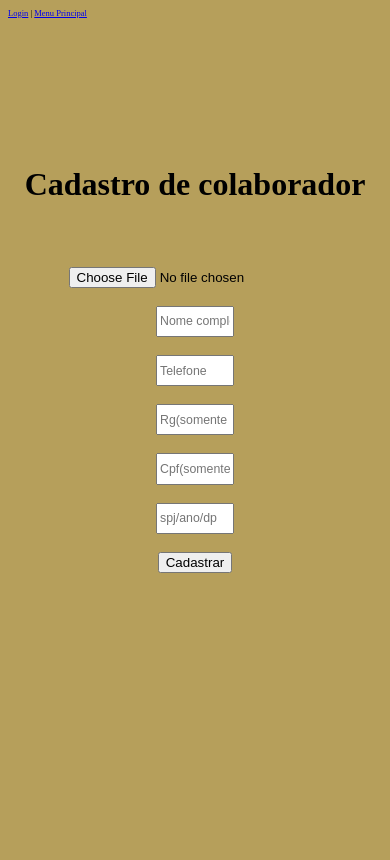
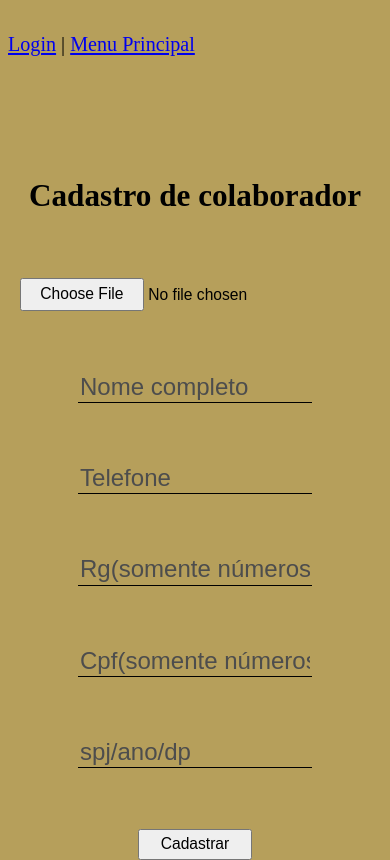
Before and after one commit to sergio3213/sistemaColaboradoresNoReact, a plain HTML site: page frontend/telaCadastroColaborador/telaCadastroColaborador.html in a window 390 px wide. Drawn offline with nearby package versions, Linux system fonts and the light colour scheme.

Commit message:
todas as telas responsivas prontas

```diff
--- a/frontend/telaCadastroColaborador/telaCadastroColaborador.css
+++ b/frontend/telaCadastroColaborador/telaCadastroColaborador.css
@@ -1,49 +1,168 @@
-body{
+body {
   background-color: #b69f5b;
 }
 
-.divLinks{font-size:calc(1.1vw + 0.5vh)}
+.divLinks {
+  font-size: calc(1.1vw + 0.5vh);
+}
 
-.divH1{text-align: center;
+.divH1 {
+  text-align: center;
+  position: relative;
+  top: 15vh;
+}
+.divInputs {
+  position: relative;
+  top: 20vh;
+  text-align: center;
+  position: relative;
+}
+
+.inputFile {
+}
+
+.inputNome {
+  width: 20vw;
+  height: 3.7vh;
+  font-size: calc(1vw + 1vh);
+}
+
+.inputTelefone {
+  width: 20vw;
+  height: 3.7vh;
+  font-size: calc(1vw + 1vh);
+}
+
+.inputRg {
+  width: 20vw;
+  height: 3.7vh;
+  font-size: calc(1vw + 1vh);
+}
+
+.inputCpf {
+  width: 20vw;
+  height: 3.7vh;
+  font-size: calc(1vw + 1vh);
+}
+
+.inputSpjAnoDp {
+  width: 20vw;
+  height: 3.7vh;
+  font-size: calc(1vw + 1vh);
+}
+
+@media (max-width: 1000px) {
+  body {
+    background-color: #b69f5b;
+  }
+
+  .divLinks {
+    position: relative;
+    top: 3vh;
+    font-size: calc(3vw + 1vh);
+  }
+
+  .divH1 {
+    text-align: center;
+    position: relative;
+    top: 15vh;
+    font-size:4vw;
+  }
+  .divInputs {
+    position: relative;
+    top: 20vh;
+    text-align: center;
+    position: relative;
+  }
+
+  .inputFile {
+    width:90vw;
+    font-size:4vw;
+  }
+  .inputFIle::-webkit-file-upload-button{
+    width:32vw;
+    height:4vh;
+    font-size:4vw;
+  }
+
+  .inputNome {
+    background-color: #b69f5b;
+    position:relative;
+    top:5vh;
+    border:0px solid black;
+    border-bottom: 1px solid black;
+    width: 60vw;
+    height: 3.7vh;
+    font-size: calc(4vw + 1vh);
+  }
+
+  .inputNome::placeholder{
+    color:rgb(77, 77, 77)
+  }
+
+  .inputTelefone {
+    background-color: #b69f5b;
+    position:relative;
+    top:10vh;
+    border:0px solid black;
+    border-bottom: 1px solid black;
+    width: 60vw;
+    height: 3.7vh;
+    font-size: calc(4vw + 1vh);
+  }
+
+  .inputTelefone::placeholder{
+    color:rgb(77, 77, 77)
+  }
+  .inputRg {
+    background-color: #b69f5b;
     position:relative;
     top:15vh;
+    border:0px solid black;
+    border-bottom: 1px solid black;
+    width: 60vw;
+    height: 3.7vh;
+    font-size: calc(4vw + 1vh);
   }
-.divInputs{
+
+  .inputRg::placeholder{
+    color:rgb(77, 77, 77)
+  }
+
+  .inputCpf {
+    background-color: #b69f5b;
     position:relative;
     top:20vh;
-    text-align: center;
-    position:relative;
-
+    border:0px solid black;
+    border-bottom: 1px solid black;
+    width: 60vw;
+    height: 3.7vh;
+    font-size: calc(4vw + 1vh);
   }
 
-.inputFile{}
-
-.inputNome{
-    width:20vw;
-    height:3.7vh;
-    font-size:calc(1vw + 1vh)
+  .inputCpf::placeholder{
+    color:rgb(77, 77, 77)
+  }
+  .inputSpjAnoDp {
+    background-color: #b69f5b;
+    position:relative;
+    top:25vh;
+    border:0px solid black;
+    border-bottom: 1px solid black;
+    width: 60vw;
+    height: 3.7vh;
+    font-size: calc(4vw + 1vh);
   }
 
-.inputTelefone{
-    width:20vw;
-    height:3.7vh;
-    font-size:calc(1vw + 1vh)
+  .inputSpjAnoDp::placeholder{
+    color:rgb(77, 77, 77)
   }
 
-.inputRg{
-    width:20vw;
+  .buttonCadastrar{
+    position:relative;
+    top:30vh;
+    width:29vw;
     height:3.7vh;
-    font-size:calc(1vw + 1vh)
+    font-size: 4vw;
   }
-
-.inputCpf{
-    width:20vw;
-    height:3.7vh;
-    font-size:calc(1vw + 1vh)
 }
-
-.inputSpjAnoDp{
-    width:20vw;
-    height:3.7vh;
-    font-size:calc(1vw + 1vh)
-}
```
Lines whose indentation alone changed are shown as unchanged.
